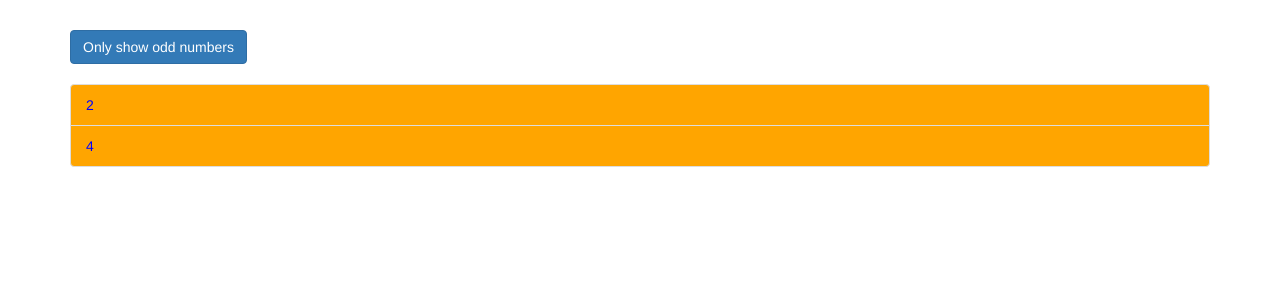
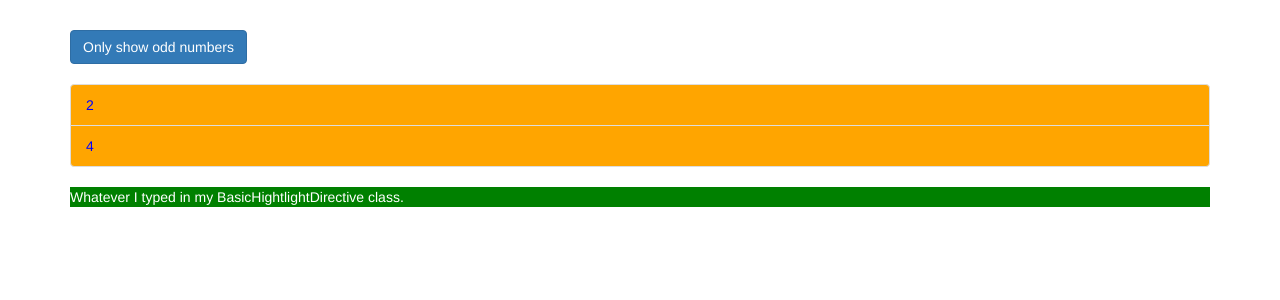
Before and after one commit to nishatoma/Directives-Section7, an Angular app: page / in a window 1280 px wide. Shown: the top 300 px of the page. Built offline with nearby package versions, Linux system fonts and the light colour scheme.

Commit message:
Create Attribute Directive

```diff
--- a/src/app/app.component.html
+++ b/src/app/app.component.html
@@ -24,6 +24,7 @@
           {{ num }}
         </li>
       </ng-template>
+      <p appBasicHighlight>Style me with the new directive</p>
     </div>
   </div>
 </div>
--- a/src/app/app.module.ts
+++ b/src/app/app.module.ts
@@ -4,10 +4,12 @@
 import { HttpModule } from '@angular/http';
 
 import { AppComponent } from './app.component';
+import { BasicHightlightDirective } from './basic-hightlight/basic-highlight.directive';
 
 @NgModule({
   declarations: [
-    AppComponent
+    AppComponent,
+    BasicHightlightDirective
   ],
   imports: [
     BrowserModule,
--- /dev/null
+++ b/src/app/basic-hightlight/basic-highlight.directive.ts
@@ -0,0 +1,18 @@
+import { Directive, ElementRef, OnInit } from "@angular/core";
+
+@Directive({
+    selector: '[appBasicHighlight]'
+})
+export class BasicHightlightDirective implements OnInit{
+    // We can inject the element this directive sits on
+    // into this directive.
+    // To be able to use elementRef everywhere in the class we make it private
+    constructor(private elementRef: ElementRef) {
+    }
+
+    ngOnInit() {
+        this.elementRef.nativeElement.style.backgroundColor = 'green';
+        this.elementRef.nativeElement.style.color = 'white';
+        this.elementRef.nativeElement.textContent = 'Whatever I typed in my BasicHightlightDirective class.'
+    }
+}
```
